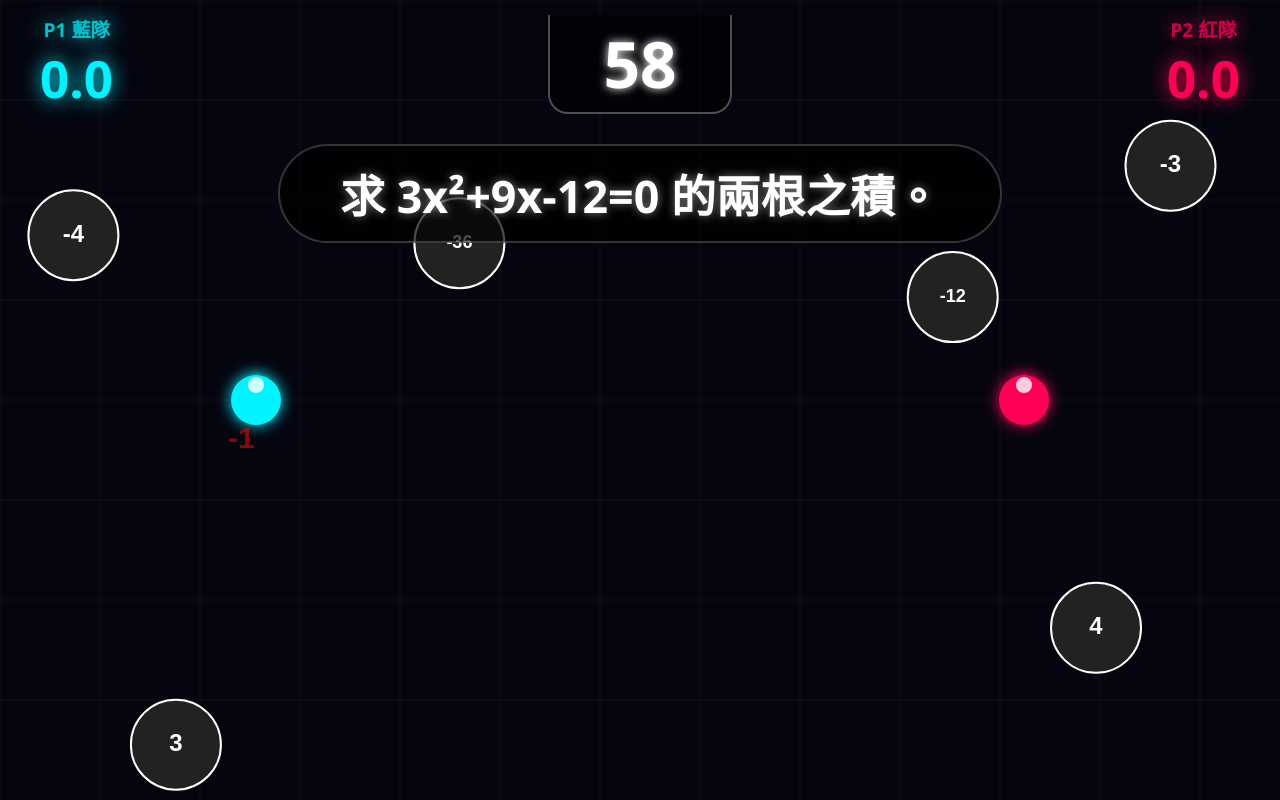
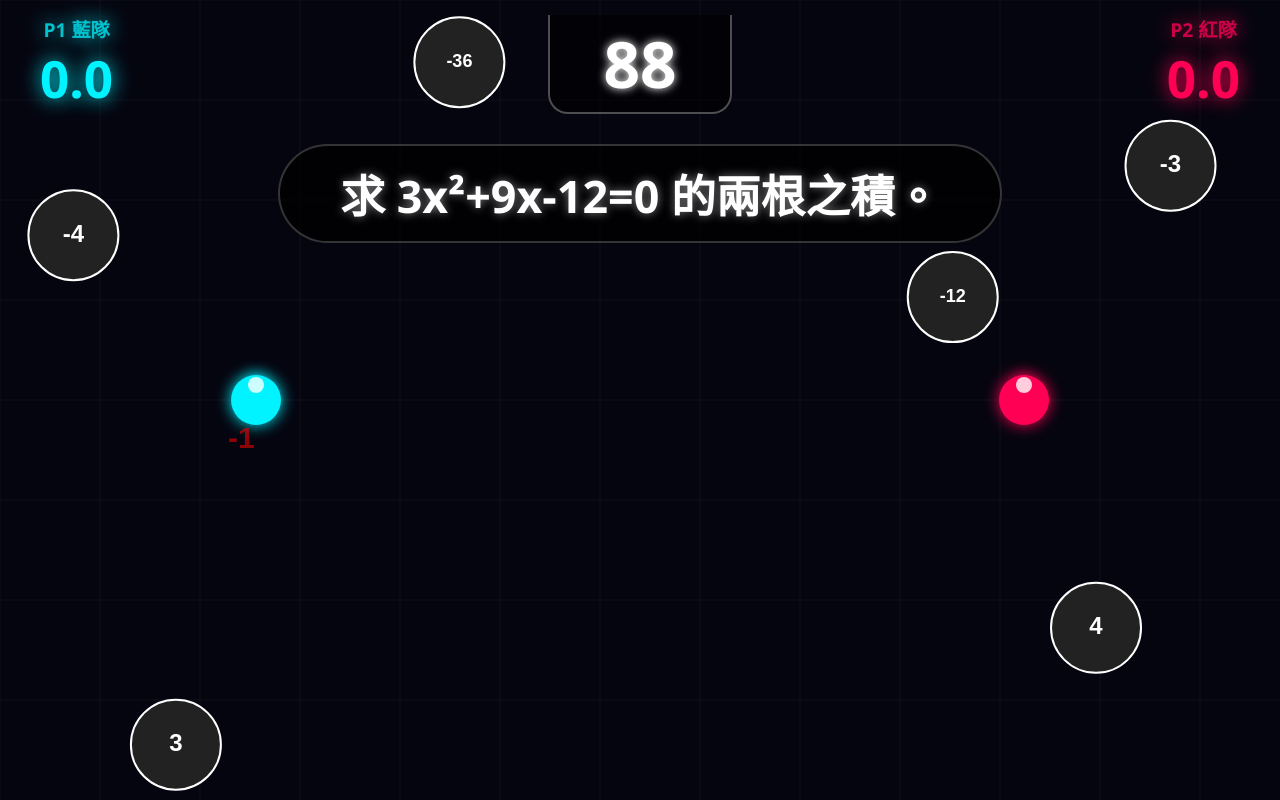
Before and after one commit to andywong9420/steam-week, a plain HTML site: page index.html in a window 1280 px wide. Both pictures are taken after a click on the button "開始對戰 (按 Space)". Drawn offline with Linux system fonts and the light colour scheme; no server answers.

Commit message:
Increase game time and adjust target bounce logic

```diff
--- a/index.html
+++ b/index.html
@@ -424,7 +424,7 @@
             players.p1.vx = 0; players.p1.vy = 0;
             players.p2.vx = 0; players.p2.vy = 0;
 
-            gameTime = 60;
+            gameTime = 90;
             currentTypeIndex = 0;
 
             if (ui.timer) ui.timer.classList.remove('timer-warning');
@@ -544,7 +544,7 @@
                     if(t.type !== 'ball') continue;
                     t.x+=t.vx; t.y+=t.vy;
                     if(t.x<t.r||t.x>canvas.width-t.r) t.vx*=-1;
-                    if(t.y<t.r+100||t.y>canvas.height-t.r) t.vy*=-1;
+                    if(t.y<t.r+10||t.y>canvas.height-t.r) t.vy*=-1;
                     let d = Math.hypot(p.x - t.x, p.y - t.y);
                     if(d < p.r + t.r) {
                         if(t.isCorrect) {
```
